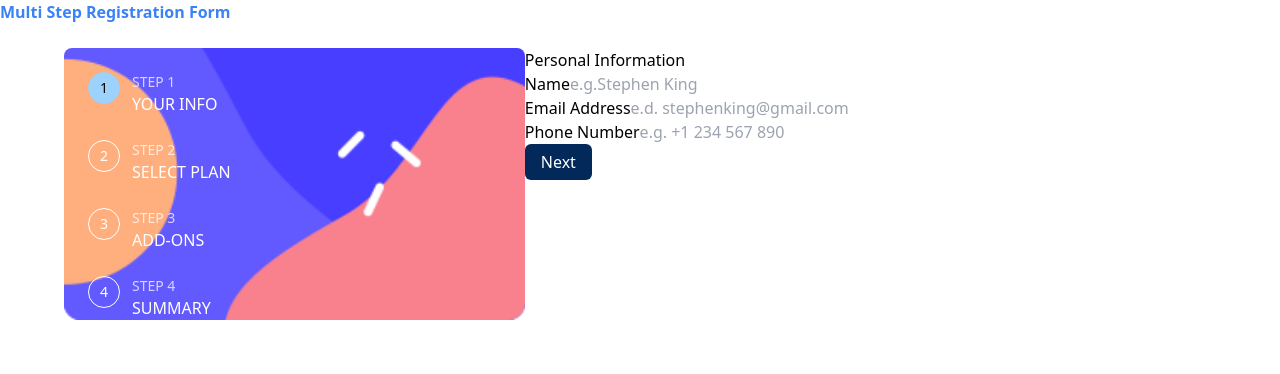
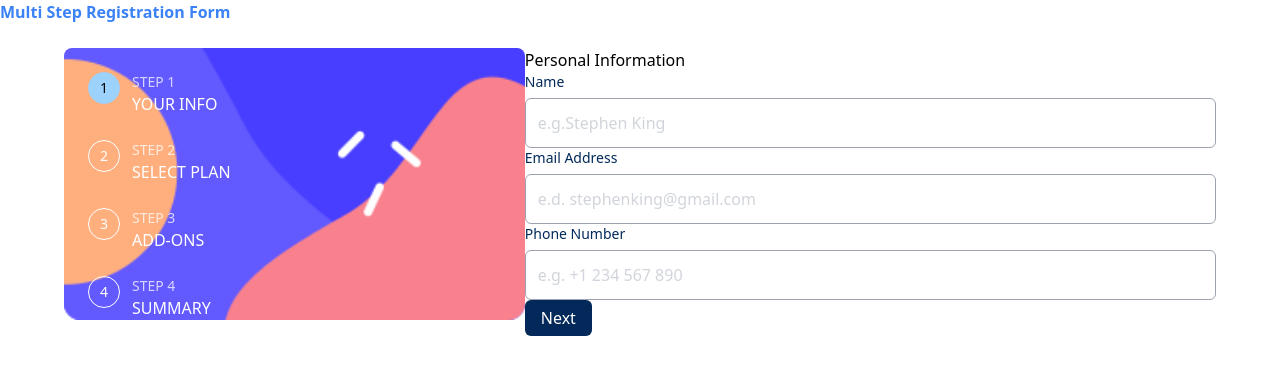
Before and after one commit to JimeBlue/multi-step-registration-form, a Nuxt app: page / in a window 1280 px wide. Shown: the top 374 px of the page. Built offline with nearby package versions, Linux system fonts and the light colour scheme; what vue-sweetalert2 would draw is missing.

Commit message:
Styles text inputs

```diff
--- a/assets/css/forms.css
+++ b/assets/css/forms.css
@@ -1,3 +1,7 @@
 .form-label {
-  @apply text-primary font-bold text-sm;
+  @apply text-primary text-sm;
 }
+
+.form-input {
+  @apply p-3 text-base leading-normal placeholder-gray-300 transition-all duration-200 ease-in-out bg-white border border-gray-400 rounded-md outline-none focus:outline-none focus:border-primary w-full;
+}
--- a/components/form/TextInput.vue
+++ b/components/form/TextInput.vue
@@ -1,9 +1,16 @@
 <template>
   <div>
     <ValidationProvider :rules="rules" :name="name" v-slot="{ errors }">
-      <label :for="id">{{ label }}</label>
-      <input type="text" :placeholder="placeholder" v-model="inputValue" />
-      <span v-if="errors[0]">{{ errors[0] }}</span>
+      <div class="flex flex-col space-y-1.5">
+        <label :for="id" class="form-label">{{ label }}</label>
+        <input
+          type="text"
+          class="form-input"
+          :placeholder="placeholder"
+          v-model="inputValue"
+        />
+        <span v-if="errors[0]">{{ errors[0] }}</span>
+      </div>
     </ValidationProvider>
   </div>
 </template>
```
